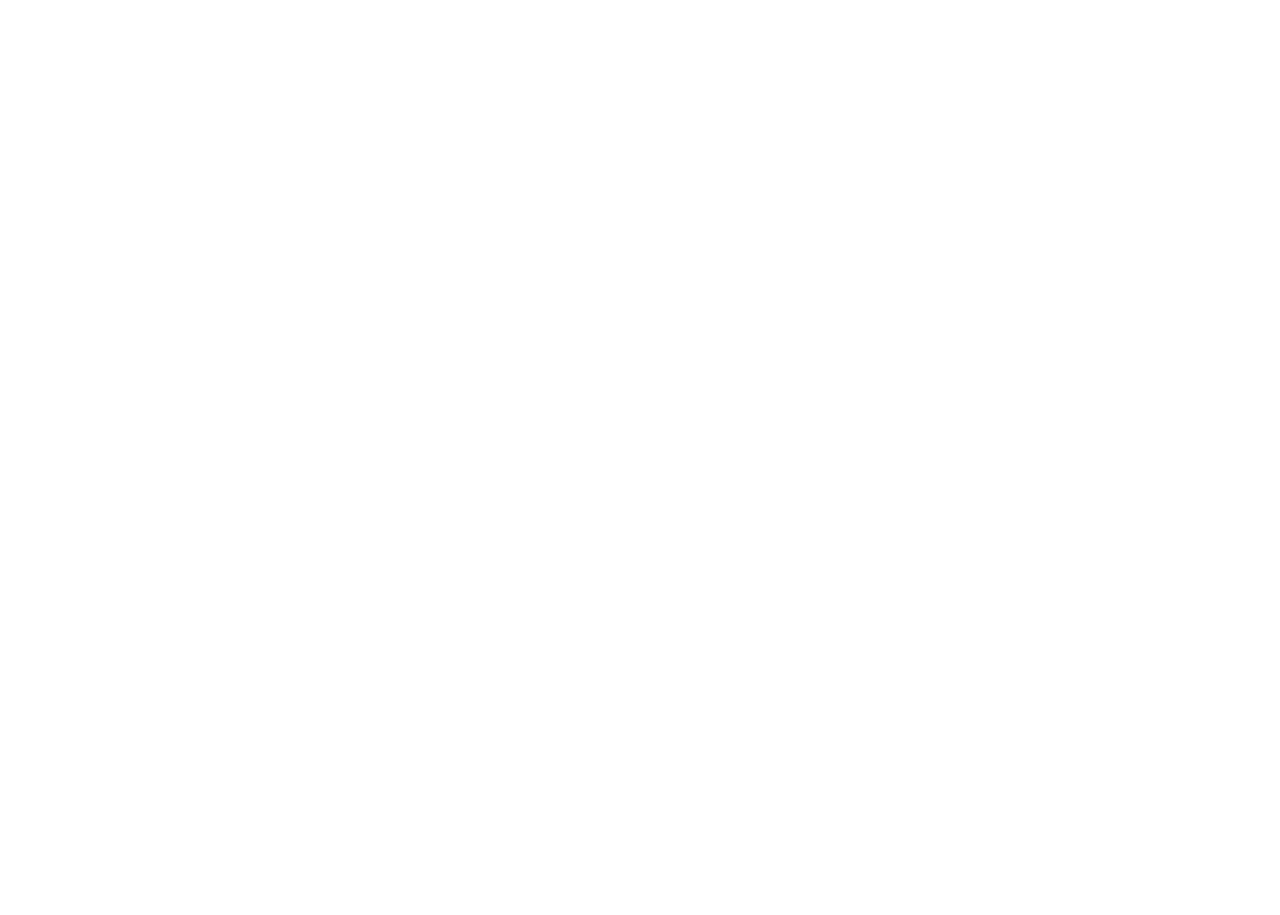
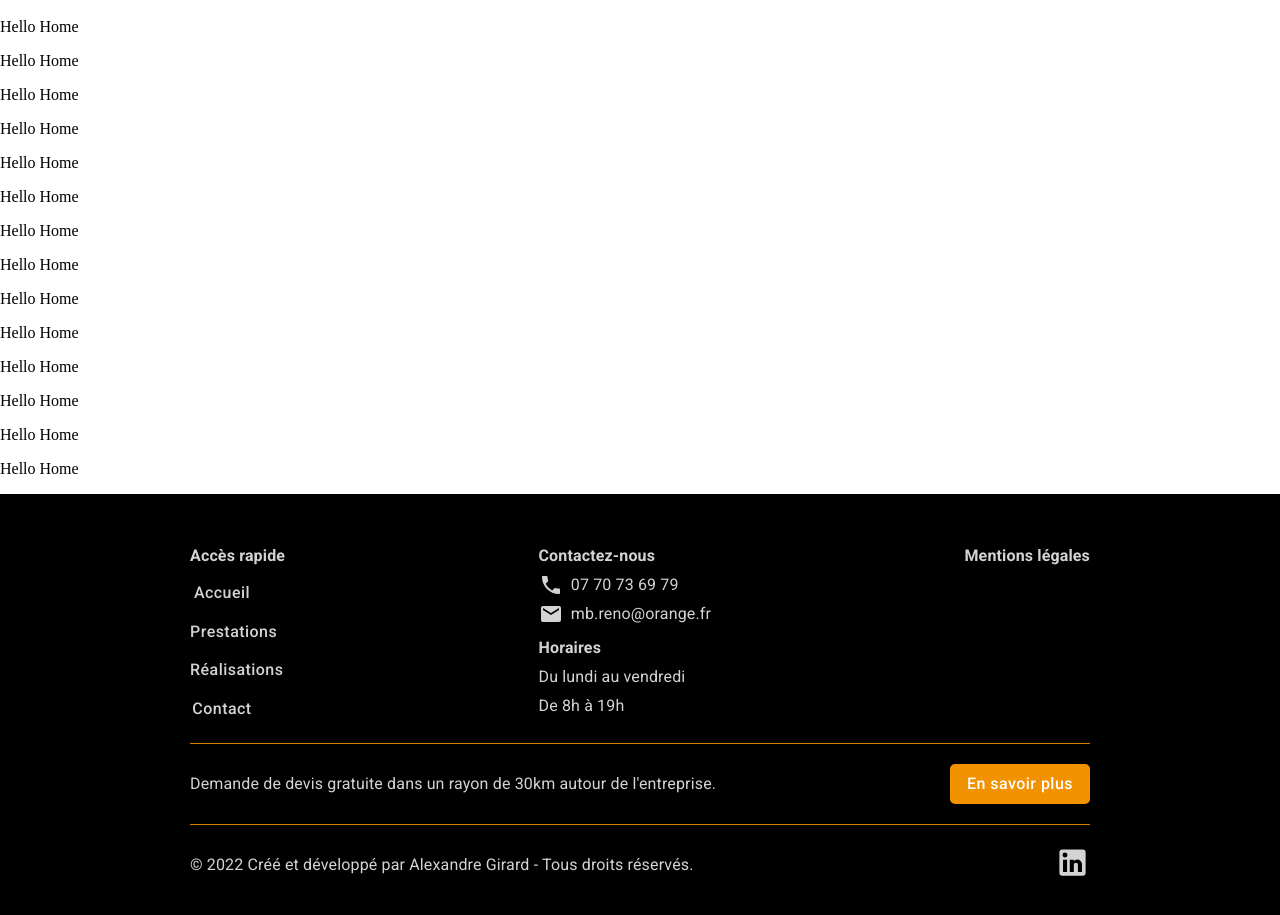
Before and after one commit to Mr-Spooky/mbreno, a React (Create React App) app: page /home in a window 1280 px wide. Shown: the part 601-1516 px from the top of the page. Before the commit the page ends 800 px from the top, so only its background shows below. Built offline with nearby package versions, Linux system fonts and the light colour scheme.

Commit message:
[ADD] Footer

```diff
--- a/src/App.jsx
+++ b/src/App.jsx
@@ -2,6 +2,7 @@ import { makeStyles } from '@mui/styles';
 import React from 'react';
 import { BrowserRouter as Router, Routes, Route } from 'react-router-dom';
 import Header from './components/Header';
+import Footer from './components/Footer';
 import Realizations from './pages/Realizations';
 import Services from './pages/Services';
 import Home from './pages/Home';
@@ -31,6 +32,7 @@ function App() {
             <Route path="/home" element={<Home />} />
           </Routes>
         </div>
+        <Footer />
       </div>
     </Router>
   );
--- /dev/null
+++ b/src/components/Footer.jsx
@@ -0,0 +1,121 @@
+import React from 'react';
+import { Link } from 'react-router-dom';
+import { makeStyles } from '@mui/styles';
+import {
+  Typography, Divider, Link as MuiLink, styled,
+} from '@mui/material';
+import { LinkedIn, Mail, Phone } from '@mui/icons-material';
+import PrimaryButton, { SecondaryButton } from './Buttons';
+
+const StyledDivider = styled(Divider)({
+  backgroundColor: '#F39200',
+  margin: '20px 0',
+});
+
+const useStyles = makeStyles({
+  footer: {
+    display: 'flex',
+    justifyContent: 'center',
+    width: '100%',
+    backgroundColor: 'black',
+    paddingTop: '50px',
+  },
+  footerContent: {
+    width: '100%',
+    maxWidth: '900px',
+    padding: '0 20px',
+  },
+  footerText: {
+    color: 'lightgrey',
+  },
+  footerTextSubtitle: {
+    color: 'lightgrey',
+    fontWeight: 'bold !important',
+  },
+  links: {
+    display: 'flex',
+    justifyContent: 'space-between',
+  },
+  verticalDiv: {
+    display: 'flex',
+    flexDirection: 'column',
+    alignItems: 'flex-start',
+    justifyContent: 'space-between',
+  },
+  devis: {
+    display: 'flex',
+    justifyContent: 'space-between',
+    alignItems: 'center',
+  },
+  me: {
+    width: '100%',
+    display: 'flex',
+    justifyContent: 'space-between',
+    alignItems: 'center',
+    marginBottom: '50px',
+  },
+  linkedIn: {
+    color: 'lightgrey',
+    '&:hover': {
+      cursor: 'pointer',
+      color: 'grey',
+    },
+  },
+});
+
+function Footer() {
+  const classes = useStyles();
+
+  return (
+    <div className={classes.footer}>
+      <div className={classes.footerContent}>
+        <div className={classes.links}>
+          <div className={classes.verticalDiv}>
+            <Typography className={classes.footerTextSubtitle}>Accès rapide</Typography>
+            <SecondaryButton sx={{ margin: '0', padding: '0' }} component={Link} to="/home">Accueil</SecondaryButton>
+            <SecondaryButton sx={{ margin: '0', padding: '0' }} component={Link} to="/services">Prestations</SecondaryButton>
+            <SecondaryButton sx={{ margin: '0', padding: '0' }} component={Link} to="/realizations">Réalisations</SecondaryButton>
+            <SecondaryButton sx={{ margin: '0', padding: '0' }} component={Link} to="/contact">Contact</SecondaryButton>
+          </div>
+          <div className={classes.verticalDiv}>
+            <div>
+              <Typography className={classes.footerTextSubtitle}>Contactez-nous</Typography>
+              <Typography sx={{ margin: '5px 0' }} className={classes.footerText}>
+                <Phone sx={{ marginBottom: '-7px' }} />
+                &nbsp;&nbsp;07 70 73 69 79
+              </Typography>
+              <Typography sx={{ margin: '5px 0' }} className={classes.footerText}>
+                <Mail sx={{ marginBottom: '-7px' }} />
+                &nbsp;&nbsp;mb.reno@orange.fr
+              </Typography>
+            </div>
+            <div>
+              <Typography sx={{ marginTop: '5px' }} className={classes.footerTextSubtitle}>Horaires</Typography>
+              <Typography sx={{ margin: '5px 0' }} className={classes.footerText}>Du lundi au vendredi</Typography>
+              <Typography sx={{ margin: '5px 0' }} className={classes.footerText}>De 8h à 19h</Typography>
+            </div>
+          </div>
+          <div className={classes.verticalDiv}>
+            <Typography className={classes.footerTextSubtitle}>Mentions légales</Typography>
+          </div>
+        </div>
+        <StyledDivider flexItem />
+        <div className={classes.devis}>
+          <Typography className={classes.footerText}>Demande de devis gratuite dans un rayon de 30km autour de l&apos;entreprise.</Typography>
+          <PrimaryButton style={{ minWidth: '140px' }} component={Link} to="/contact">En savoir plus</PrimaryButton>
+        </div>
+        <StyledDivider flexItem />
+        <div className={classes.me}>
+          <Typography className={classes.footerText}>
+            {`© ${new Date().getFullYear()} Créé et développé par Alexandre Girard - Tous droits réservés.`}
+          </Typography>
+          <MuiLink href="https://www.linkedin.com/in/alexandre-girard-314232199/" target="_blank">
+            <LinkedIn className={classes.linkedIn} fontSize="large" />
+          </MuiLink>
+        </div>
+      </div>
+    </div>
+  );
+}
+
+export default Footer;
--- a/src/pages/Home.jsx
+++ b/src/pages/Home.jsx
@@ -2,7 +2,38 @@ import React from 'react';
 
 function Home() {
   return (
-    <p>Hello Home</p>
+    <div>
+      <p>Hello Home</p>
+      <p>Hello Home</p>
+      <p>Hello Home</p>
+      <p>Hello Home</p>
+      <p>Hello Home</p>
+      <p>Hello Home</p>
+      <p>Hello Home</p>
+      <p>Hello Home</p>
+      <p>Hello Home</p>
+      <p>Hello Home</p>
+      <p>Hello Home</p>
+      <p>Hello Home</p>
+      <p>Hello Home</p>
+      <p>Hello Home</p>
+      <p>Hello Home</p>
+      <p>Hello Home</p>
+      <p>Hello Home</p>
+      <p>Hello Home</p>
+      <p>Hello Home</p>
+      <p>Hello Home</p>
+      <p>Hello Home</p>
+      <p>Hello Home</p>
+      <p>Hello Home</p>
+      <p>Hello Home</p>
+      <p>Hello Home</p>
+      <p>Hello Home</p>
+      <p>Hello Home</p>
+      <p>Hello Home</p>
+      <p>Hello Home</p>
+      <p>Hello Home</p>
+    </div>
   );
 }
 
```
